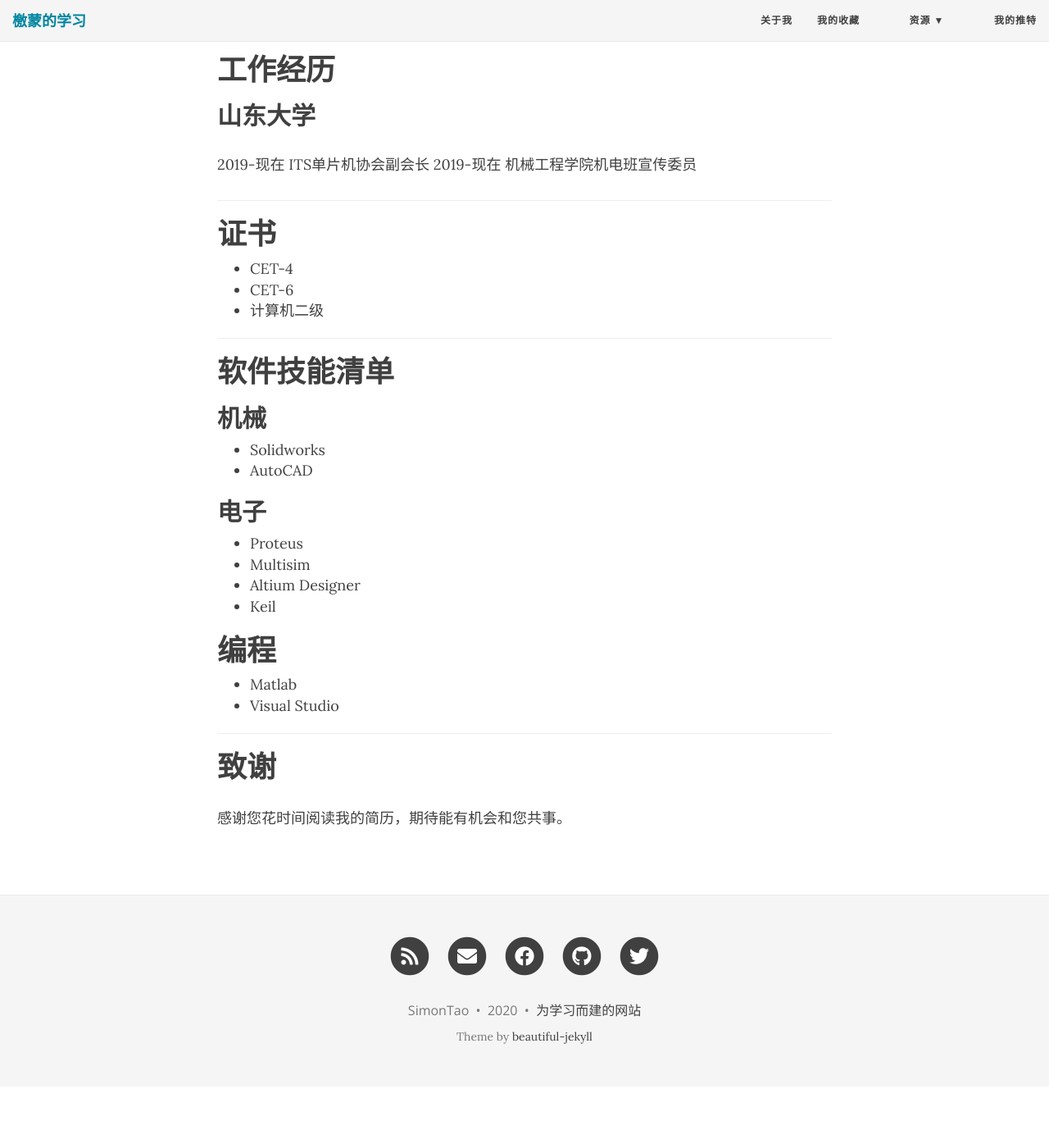
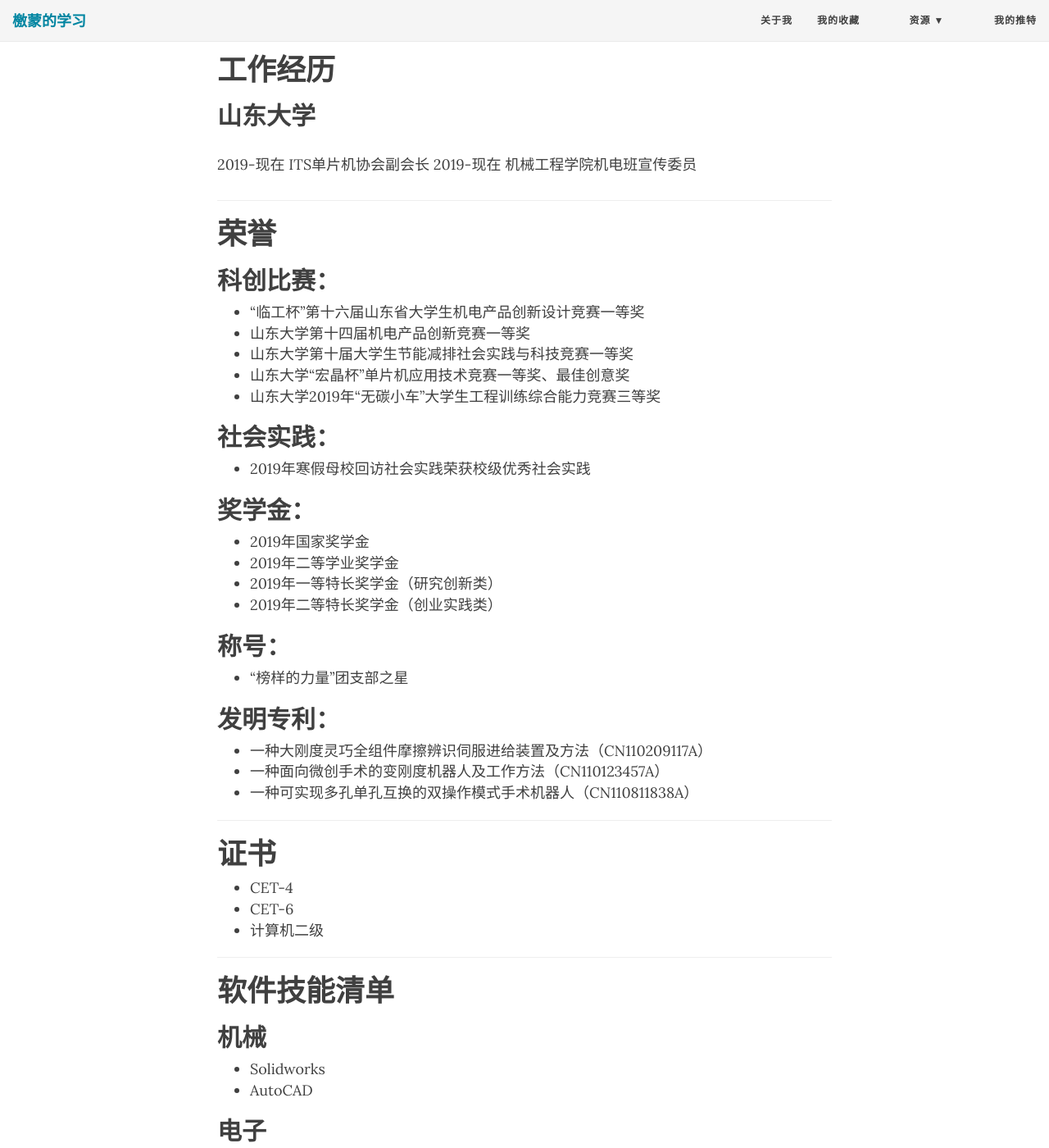
Before and after one commit to SimonTao0831/SimonTao0831.github.io, a Jekyll site: the page built from aboutme.md, in a window 1280 px wide and 1400 px high, scrolled down 721 px. Shown: the whole window at 82% size. Built offline with Jekyll 4.4.1, drawn with Linux system fonts in a browser that asks for light colours; nearby versions of some CDN libraries; before the commit the page ends 2046 px from its top, so only the background shows below that.

Commit message:
Update aboutme.md

```diff
--- a/aboutme.md
+++ b/aboutme.md
@@ -33,6 +33,34 @@ subtitle: 机械狗，电子爱好者，编程爱好者
 
 ---
 
+# 荣誉
+
+## 科创比赛：
+- “临工杯”第十六届山东省大学生机电产品创新设计竞赛一等奖
+- 山东大学第十四届机电产品创新竞赛一等奖
+- 山东大学第十届大学生节能减排社会实践与科技竞赛一等奖
+- 山东大学“宏晶杯”单片机应用技术竞赛一等奖、最佳创意奖
+- 山东大学2019年“无碳小车”大学生工程训练综合能力竞赛三等奖
+
+## 社会实践：
+- 2019年寒假母校回访社会实践荣获校级优秀社会实践
+
+## 奖学金：
+- 2019年国家奖学金
+- 2019年二等学业奖学金
+- 2019年一等特长奖学金（研究创新类）
+- 2019年二等特长奖学金（创业实践类）
+
+## 称号：
+- “榜样的力量”团支部之星
+
+## 发明专利：
+- 一种大刚度灵巧全组件摩擦辨识伺服进给装置及方法（CN110209117A）
+- 一种面向微创手术的变刚度机器人及工作方法（CN110123457A）
+- 一种可实现多孔单孔互换的双操作模式手术机器人（CN110811838A）
+
+---
+
 # 证书
 
  - CET-4
```
